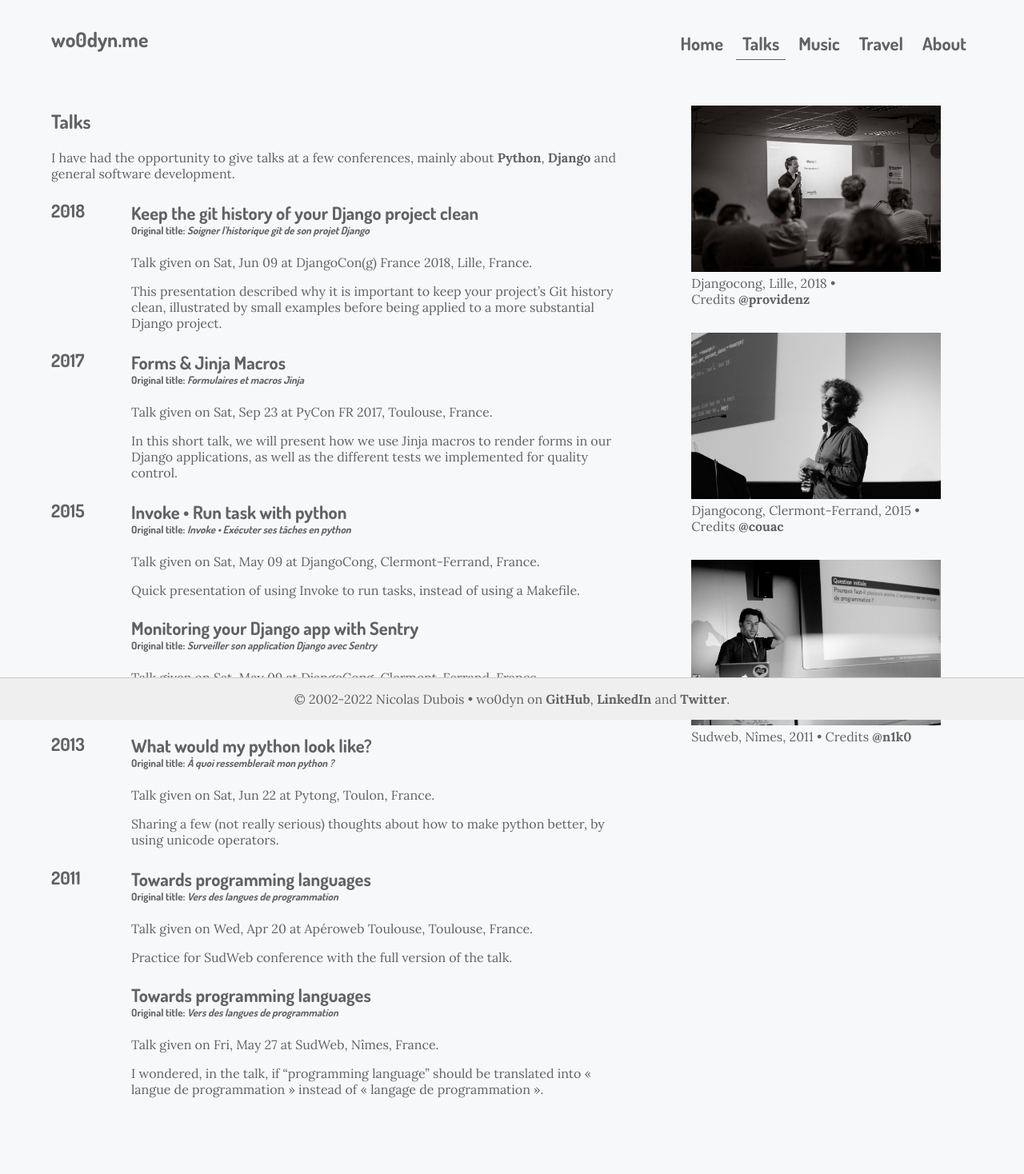
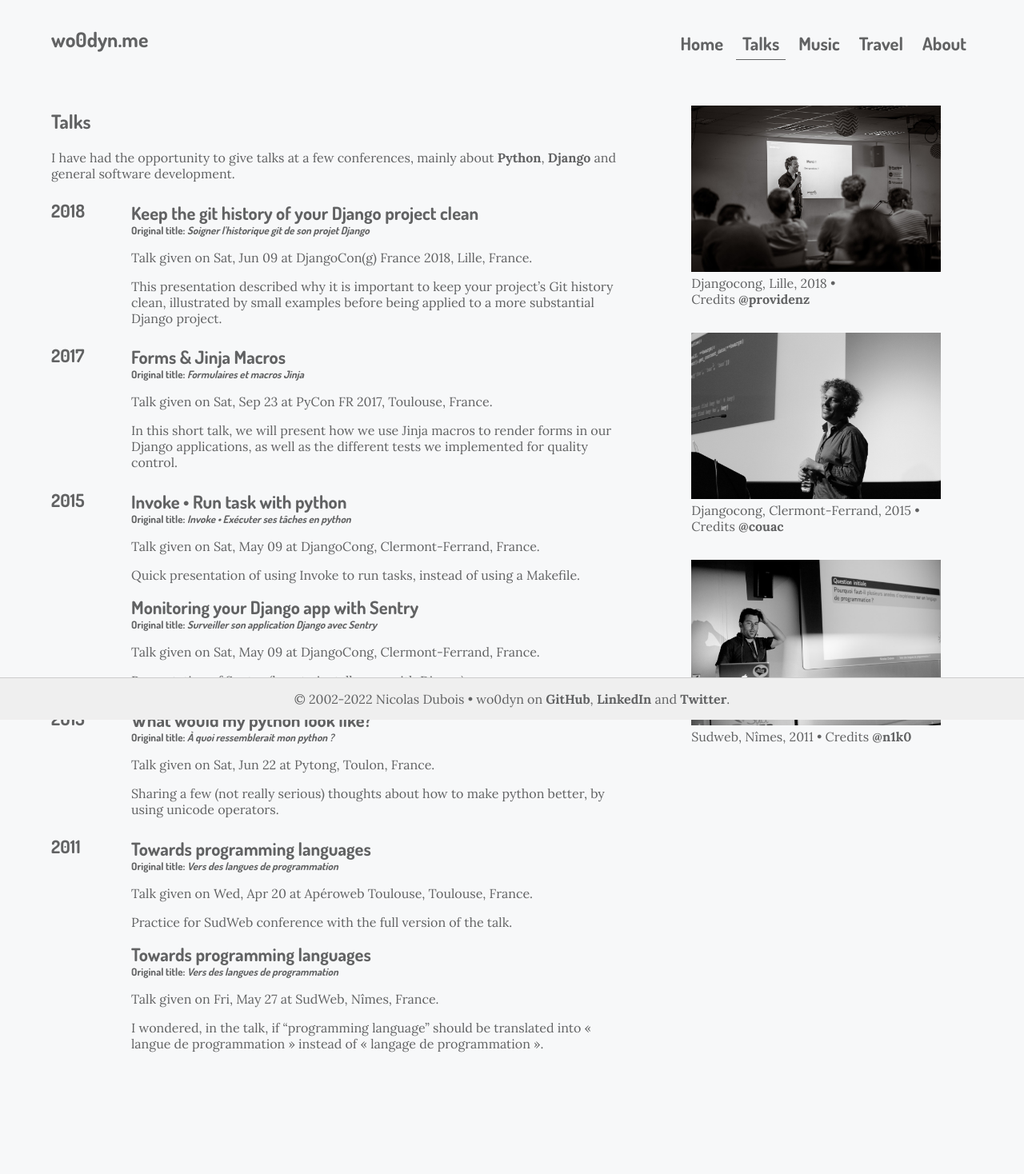
Before and after one commit to wo0dyn/homepage, a Jekyll site: the page built from talks.html, in a window 1280 px wide. Shown: the whole page at 80% size. Built offline with Jekyll 4.4.1, drawn with Linux system fonts in a browser that asks for light colours; after the commit the page ends 1411 px from its top, so only the background shows below that.

Commit message:
Talks: fix document structure
Element <h1> should only be used as a top-level heading.

```diff
--- a/assets/css/default.scss
+++ b/assets/css/default.scss
@@ -139,19 +139,15 @@
       margin-left: 100px;
       margin-top: -3em;
 
-      h1 {
+      h4 {
         font-size: 1.4em;
+        margin: 0;
 
         span {
           display: block;
           font-size: small;
         }
       }
-
-      h2 {
-        font-size: 1.2em;
-      }
-
     }
 
     article + article {
--- a/talks.html
+++ b/talks.html
@@ -32,7 +32,7 @@
 
     {%- for talk in year.items %}
     <article>
-      <h1>
+      <h4>
         {{ talk.title }}
         {%- if talk.original_title %}
         <span>
@@ -41,7 +41,7 @@
           </em>
         </span>
         {%- endif %}
-      </h1>
+      </h4>
       <p>Talk given on <time datetime="{{ talk.date | date: "%Y-%m-%d" }}">
         {{- talk.date | date: "%a, %b %d" -}}
       </time> at {{ talk.conference }}, {{ talk.place }}.
```
